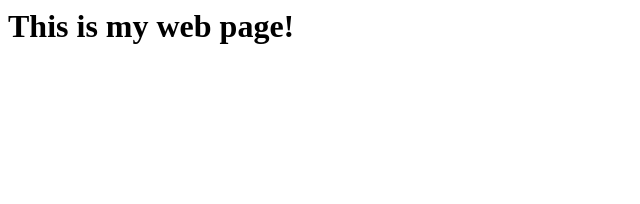
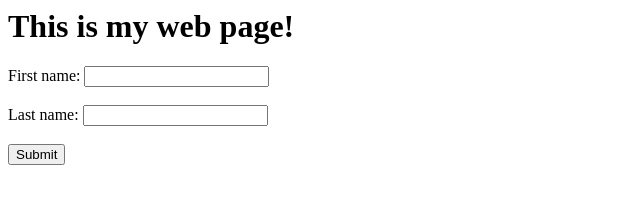
Before and after one commit to KasiaKrakowska/DataRep_lab5, a plain HTML site: page index.html in a window 1280 px wide. Shown: the whole page, without its empty margins (0-640 px from the left). Drawn offline with Linux system fonts and the light colour scheme.

Commit message:
Lab_5 fifth commit

```diff
--- a/index.html
+++ b/index.html
@@ -1,5 +1,13 @@
 <html>
     <body>
         <h1>This is my web page!</h1>
+        <!--Form using get request-->
+        <form action="/name" method="get">
+            <label for="fname">First name:</label>
+            <input type="text" id="fname" name="fname"><br><br>
+            <label for="lname">Last name:</label>
+            <input type="text" id="lname" name="lname"><br><br>
+            <input type="submit" value="Submit">
+          </form>
     </body>
 </html>
```
Also changed, not shown: server.js (+7 -1 lines).
